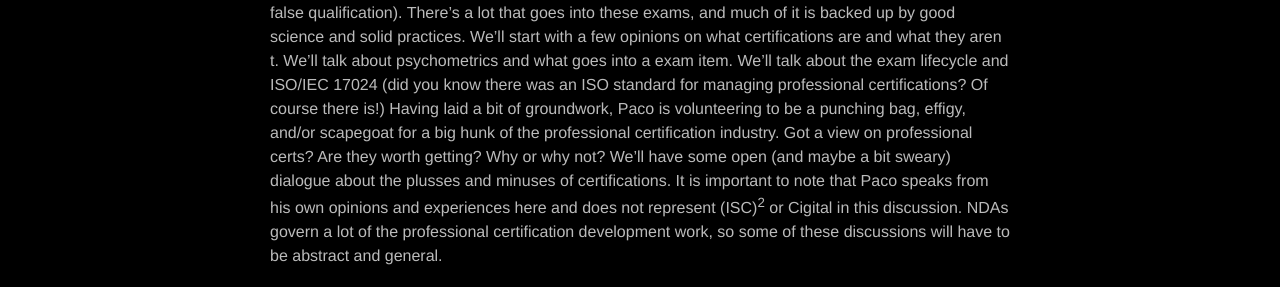
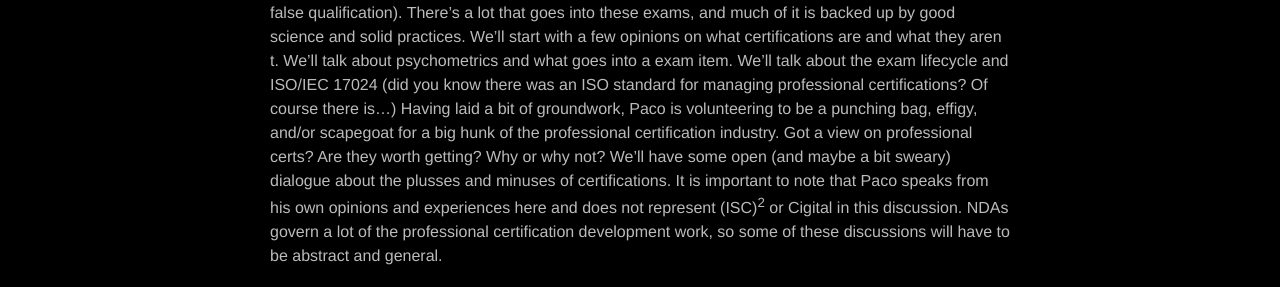
Before and after one commit to dc4420/website, a Jekyll site: the page built from _posts/2016-03-29-talks.markdown, in a window 1280 px wide. Shown: the part 406-693 px from the top of the page. Built offline with Jekyll 4.4.1, drawn with Linux system fonts in a browser that asks for light colours; nearby versions of some CDN libraries; some of the changed text lies outside the part shown.

Commit message:
Checked my Windows-1252

```diff
--- a/_posts/2016-03-29-talks.markdown
+++ b/_posts/2016-03-29-talks.markdown
@@ -25,7 +25,7 @@
 t. We'll talk about psychometrics and
 what goes into a exam item. We'll talk about the exam lifecycle and ISO/IEC 17024
 (did you know there was an ISO standard for managing professional certifications?
-Of course there is!) Having laid a bit of groundwork, Paco is volunteering to be
+Of course there is...) Having laid a bit of groundwork, Paco is volunteering to be
 a punching bag, effigy, and/or scapegoat for a big hunk of the professional
 certification industry. Got a view on professional certs? Are they worth getting?
 Why or why not? We'll have some open (and maybe a bit sweary) dialogue about the
```
